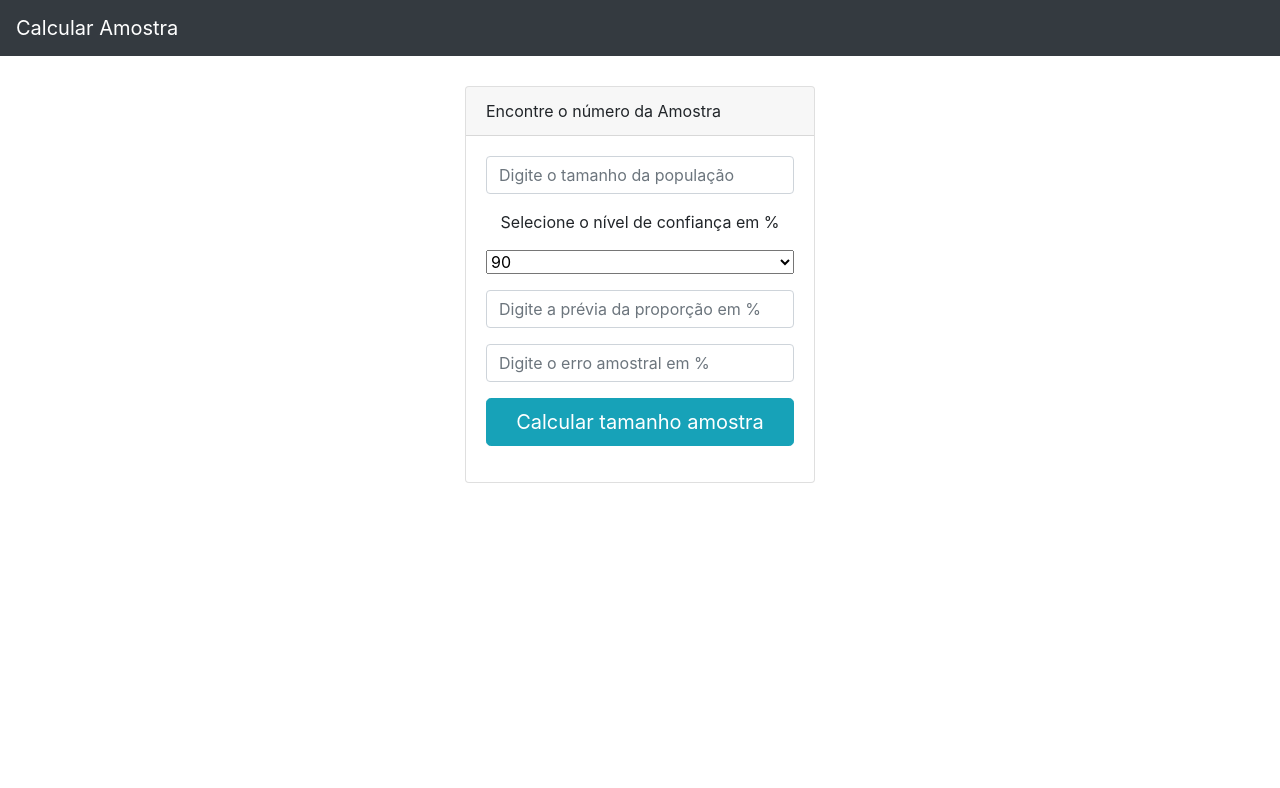
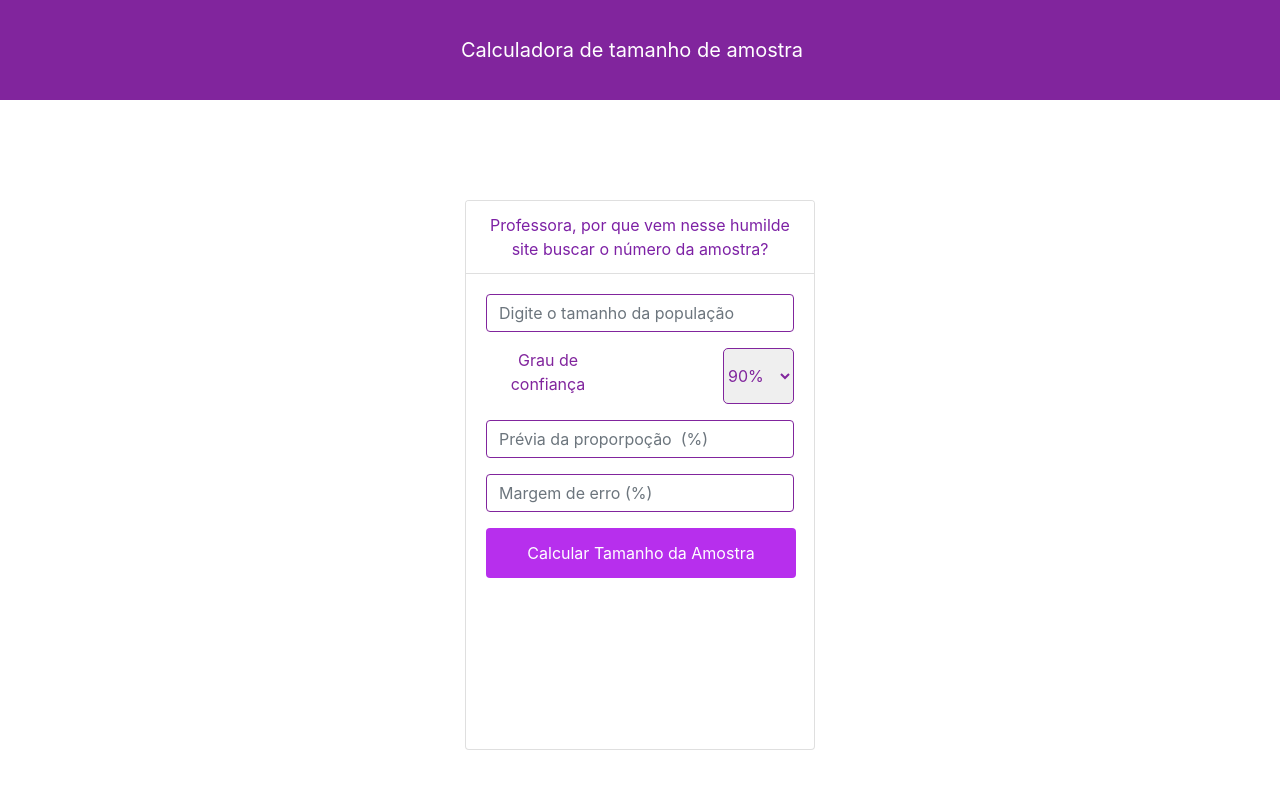
Before and after one commit to kevenescovedo/Calcula-Amostra, a plain HTML site: page index.html in a window 1280 px wide. Drawn offline with nearby package versions, Linux system fonts and the light colour scheme.

Commit message:
mudança da UI

```diff
--- a/index.html
+++ b/index.html
@@ -6,26 +6,87 @@
     <meta name="description" content="Programa que calcula amostra">
     <meta name="keywords" content="calcular,amostra, amostragem, erro amostral ">
     <meta name="author" content="Keven Rodrigo dos Santos Escovedo">
+    <meta name="author" content="Flavio Fernando da Silva">
     <meta name="viewport" content="width=device-width, initial-scale=1.0">
     <link rel="stylesheet" href="https://maxcdn.bootstrapcdn.com/bootstrap/4.0.0/css/bootstrap.min.css" integrity="sha384-Gn5384xqQ1aoWXA+058RXPxPg6fy4IWvTNh0E263XmFcJlSAwiGgFAW/dAiS6JXm" crossorigin="anonymous">
     <!--link online para testar-->
 <!-- https://calcularamostra-kevenescovedo.vercel.app/-->
+ <!--Feito por Keven Escovedo Rodrigo dos Santos Escovedo e Flavio Fernando da Silva -->
  <style>
+  .card {
+      height: 550px;
+  }
+
   .card-login {
-        padding: 30px 0 0 0;
+      padding: 100px 0 0 0;
       width: 350px;
       margin: 0 auto;
+      text-align: center;
+  }
+
+  nav {
+      display: flex !important;
+      justify-content: center !important;
+      background-color: #81259D !important;
+      height: 100px !important;
+  }
+
+  nav a {
+      text-decoration: none !important;
+  }
+
+  .card-header {
+      background-color: #ffffff !important;
+      color: #7D21A5 !important;
+  }
+
+  button {
+      background-color: #B72FED !important;
+      border: 0px;
+  }
+
+  .form-control {
+      color: #81259D !important;
+      border-color: #81259D !important;
+      box-shadow: none !important;
+  }
+
+  label {
+      border: 10px !important;
+      padding-right: 113px;
+      color: #81259D !important;
+      margin-left: auto;
+  }
+
+  .form-select {
+      color: #81259D !important;
+      border-color: #81259D !important;
+      outline: none !important;
+      border-radius: 5px !important;
+  }
+
+  option {
+      color: #81259D !important;
+      border-color: #81259D !important;
+  }
+
+  .btn {
+      color: white !important;
+      outline: none !important;
+      width: 310px !important;
+      height: 50px !important;
+  }
+
+  .btn:hover {
+      background-color: #7D21A5 !important;
   }
 </style>
+
   </head>
 
   <body>
-
-    <nav class="navbar navbar-dark bg-dark">
-      <a class="navbar-brand" href="#">
-
-        Calcular Amostra
-      </a>
+    <nav class="navbar navbar-dark">
+        <a class="navbar-brand" href="a">Calculadora de tamanho de amostra</a>
     </nav>
 
     <div class="container">
@@ -33,49 +94,35 @@
 
             <div class="card-login">
                 <div class="card">
-            <div class="card-header">
-              Encontre o número da Amostra
+                    <div class="card-header" background-color="light-purple"> Professora, por que vem nesse humilde site buscar o número da amostra?
                     </div>
                     <div class="card-body">
-             <!-- action o action deve receber o arwuvio onde os dados serão enviados o destino do submit de um formulario-->
                         <form>
                             <div class="form-group">
                                 <input type="number" class="form-control" placeholder="Digite o tamanho da população" name="qtdpop" id="qtdpop">
                             </div>
-                <div class="form-group d-flex justify-content-center" style="display: flex;  flex-direction: column;">
-                   <p style="text-align: center;">Selecione o nível de confiança em %</p>
-                    <select class="form-select" aria-label="Selecione o Nível de confiança" name="nivconf" id="nivconf">
+                            <div class="form-group d-flex justify-content-center">
 
-                        <option selected value="1.65">90</option>
-                        <option value="1.96">95</option>
-                        <option value="2">95,5</option>
-                        <option value="2.57">99</option>
+                                <label for="Nível de Confiança">Grau de confiança</label>
+
+                                <select class="form-select" name="nivconf" id="nivconf">
+                                <option class="select-box" selected value="1.65" >90%</option>
+                                <option value="1.96">95%</option>
+                                <option value="2">95,5%</option>
+                                <option value="2.57">99%</option>
                             </select>
                             </div>
                             <div class="form-group">
-                  <input type="number" class="form-control" placeholder="Digite a prévia da proporção em %" name="prevporp" id="prevporp">
+                                <input type="number" class="form-control" placeholder="Prévia da proporpoção  (%)" name="prevporp" id="prevporp">
                             </div>
                             <div class="form-group">
-                    <input type="number" class="form-control" placeholder="Digite o erro amostral em %" name="erroamostr" id="erroamostr">
+                                <input type="number" class="form-control" placeholder="Margem de erro (%)" name="erroamostr" id="erroamostr">
                             </div>
-
-
-
-
-
-
-
-                <button class="btn btn-lg btn-info btn-block" type="button" onclick="calcularAmostra()">Calcular tamanho amostra</button>
+                            <button class="btn" type="button" onclick="calcularAmostra()">Calcular Tamanho da Amostra</button>
                         </form>
-
                     </div>
-            <div id="resultado">
-
-            </div>
-            <div id="resultado2">
-
-            </div>
-
+                    <div id="resultado"></div>
+                    <div id="resultado2"></div>
                 </div>
             </div>
         </div>
```
Lines whose indentation alone changed are shown as unchanged.
